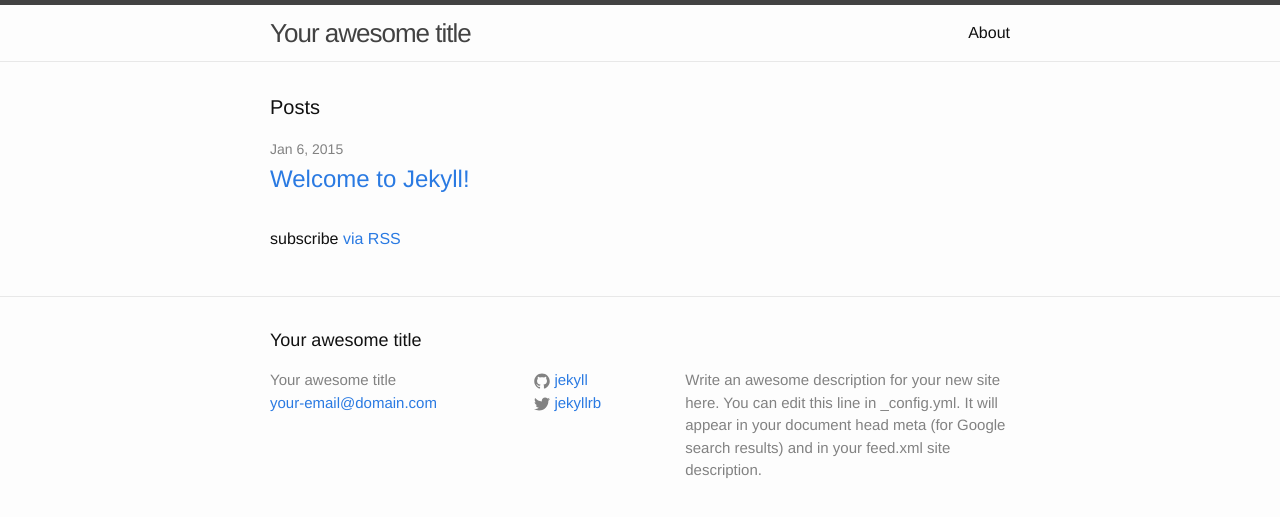
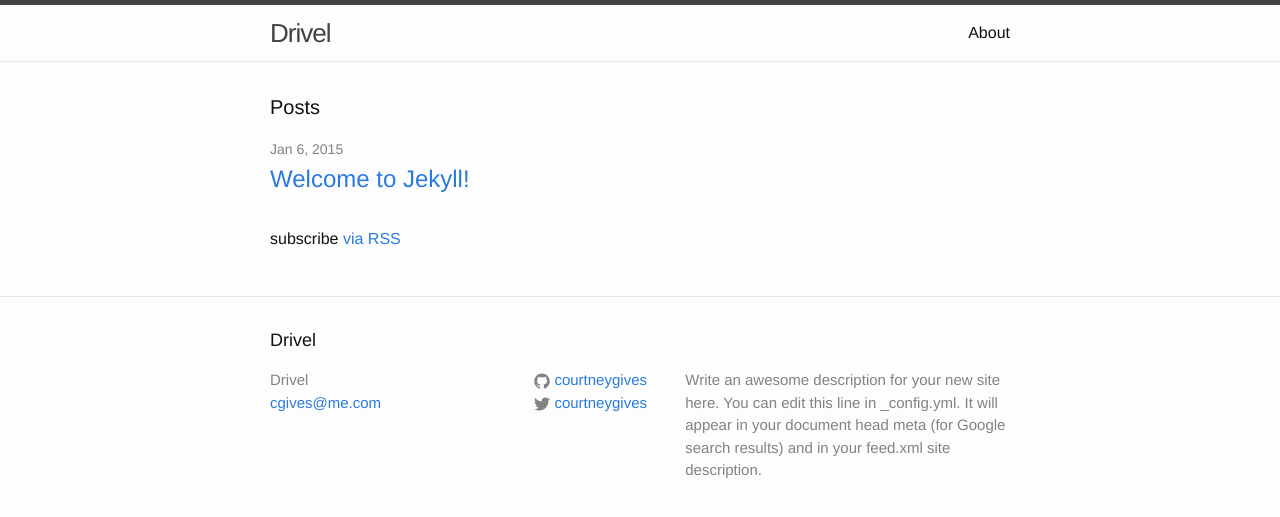
Before and after one commit to courtneygives/courtneygives.github.io, a Jekyll site: the page built from index.html, in a window 1280 px wide. Shown: the top 517 px of the page. Built offline with Jekyll 4.4.1, drawn with Linux system fonts in a browser that asks for light colours.

Commit message:
configgies

```diff
--- a/_config.yml
+++ b/_config.yml
@@ -1,14 +1,15 @@
 # Site settings
-title: Your awesome title
-email: your-email@domain.com
+title: Drivel
+subtitle: Courtney Ives
+email: cgives@me.com
 description: > # this means to ignore newlines until "baseurl:"
   Write an awesome description for your new site here. You can edit this
   line in _config.yml. It will appear in your document head meta (for
   Google search results) and in your feed.xml site description.
 baseurl: "" # the subpath of your site, e.g. /blog/
 url: "http://yourdomain.com" # the base hostname & protocol for your site
-twitter_username: jekyllrb
-github_username:  jekyll
+twitter_username: courtneygives
+github_username:  courtneygives
 
 # Build settings
 markdown: kramdown
```
